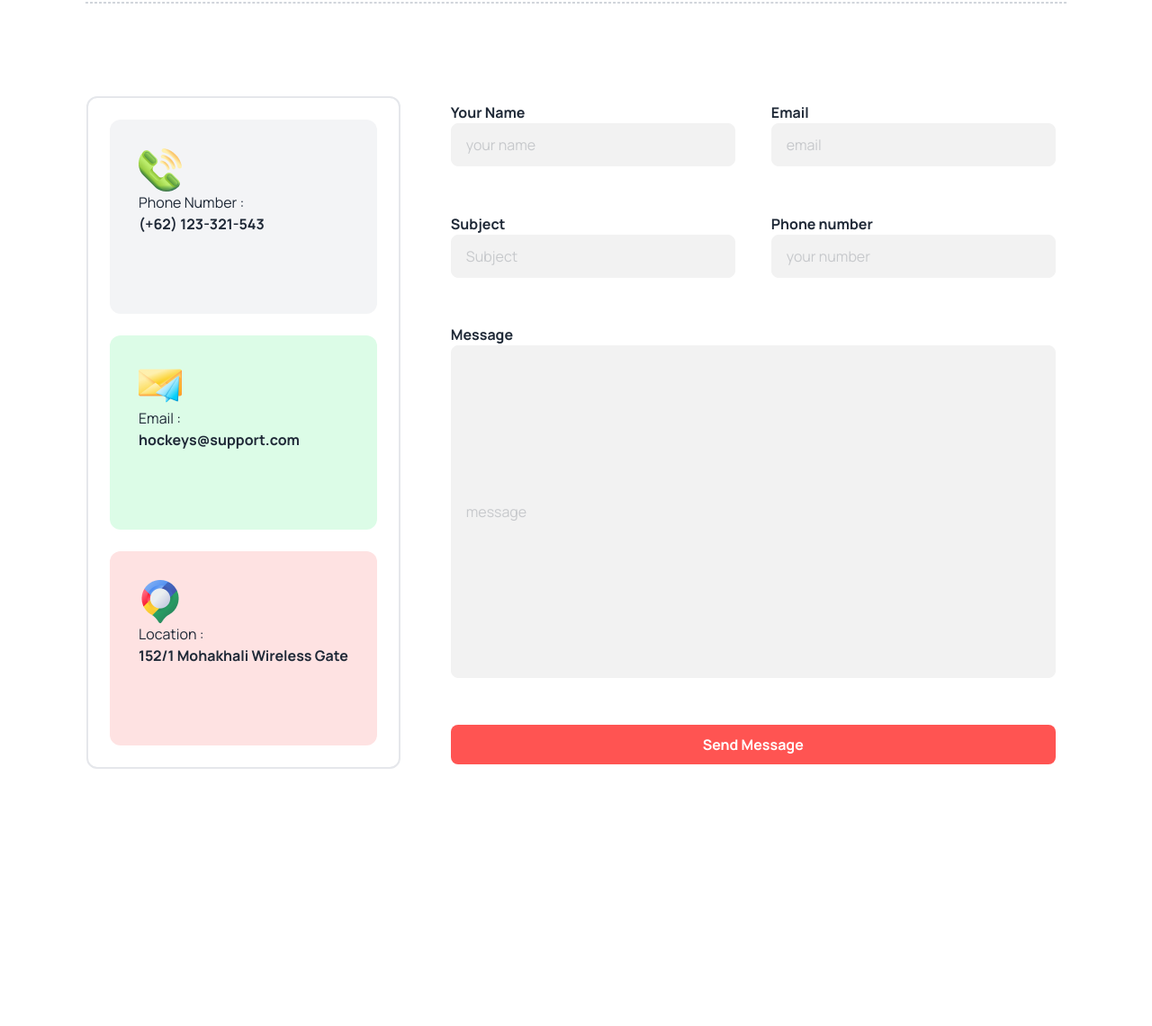
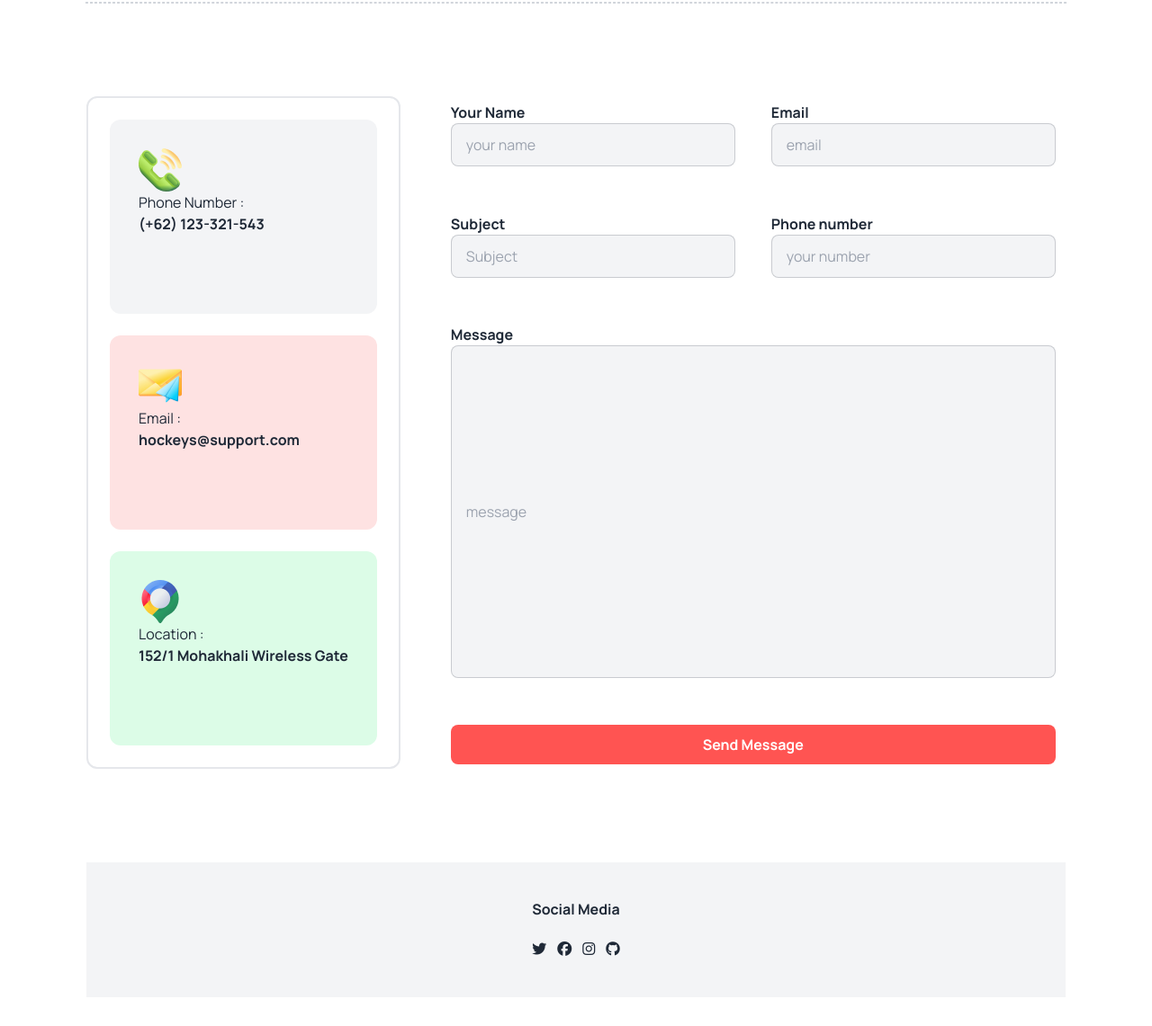
Before and after one commit to ayathree/assignment-3, a plain HTML site: page index.html in a window 1280 px wide. Shown: the part 4340-5481 px from the top of the page at 90% size. Before the commit the page ends 5227 px from the top, so only its background shows below. Drawn offline with nearby package versions, Linux system fonts and the light colour scheme.

Commit message:
added the social media section

```diff
--- a/index.html
+++ b/index.html
@@ -457,12 +457,12 @@
                 <p>Phone Number : </p>
                 <p class="font-bold ">(+62) 123-321-543</p>
               </div>
-              <div class="h-[216px] bg-green-100 p-8 rounded-xl">
+              <div class="h-[216px] bg-red-100 p-8 rounded-xl">
                 <img src="./Images/Group 1171275318.png" alt="">
                 <p>Email : </p>
                 <p class="font-bold ">hockeys@support.com</p>
               </div>
-              <div class="h-[216px] bg-red-100 p-8 rounded-xl">
+              <div class="h-[216px] bg-green-100 p-8 rounded-xl">
                 <img src="./Images/Group 1171275321.png" alt="">
                 <p>Location : </p>
                 <p class="font-bold ">152/1 Mohakhali Wireless Gate</p>
@@ -472,23 +472,23 @@
             <div class="grid grid-cols-1 lg:grid-cols-2 justify-between items-center gap-10  lg:ml-10">
               <div>
                 <p class="font-bold">Your Name</p>
-                <input type="text" placeholder="your name" class="input input-bordered w-full " disabled />
+                <input type="text" placeholder="your name" class="input input-bordered w-full bg-gray-100" />
               </div>
               <div>
                 <p class="font-bold">Email</p>
-                <input type="text" placeholder="email" class="input input-bordered w-full " disabled />
+                <input type="text" placeholder="email" class="input input-bordered w-full bg-gray-100" />
               </div>
               <div>
                 <p class="font-bold">Subject</p>
-                <input type="text" placeholder="Subject" class="input input-bordered w-full " disabled />
+                <input type="text" placeholder="Subject" class="input input-bordered w-full bg-gray-100 "  />
               </div>
               <div>
                 <p class="font-bold">Phone number</p>
-                <input type="text" placeholder="your number" class="input input-bordered w-full " disabled />
+                <input type="text" placeholder="your number" class="input input-bordered w-full bg-gray-100" />
               </div>
               <div class="lg:col-span-2 ">
                 <p class="font-bold">Message</p>
-                <input type="text" placeholder="message" class="input input-bordered h-[370px] w-full lg:w-[672px]" disabled />
+                <input type="text" placeholder="message" class="input input-bordered h-[370px] w-full lg:w-[672px] bg-gray-100"  />
               </div>
               <div class="lg:col-span-2">
                 <button class=" btn-primary lg:w-[672px] w-full">Send Message</button>
@@ -498,10 +498,27 @@
 
         </div>
         </section>
+        <section class="container mx-auto lg:px-24 py-8 text-center space-y-10 mt-10 ">
+          <div class="bg-gray-100 w-full h-[150px] space-y-6 p-10">
+            <h4 class="font-bold">Social Media</h4>
+            <div class="flex justify-center items-center gap-3">
+              <i class="fa-brands fa-twitter"></i>
+              <i class="fa-brands fa-facebook"></i>
+              <i class="fa-brands fa-instagram"></i>
+              <i class="fa-brands fa-github"></i>
+            </div>
+
+          </div>
+
+        </section>
 
 
     </main>
-    <footer></footer>
+    <footer>
+      <section>
+
+      </section>
+    </footer>
 
 </body>
 </html>
```
